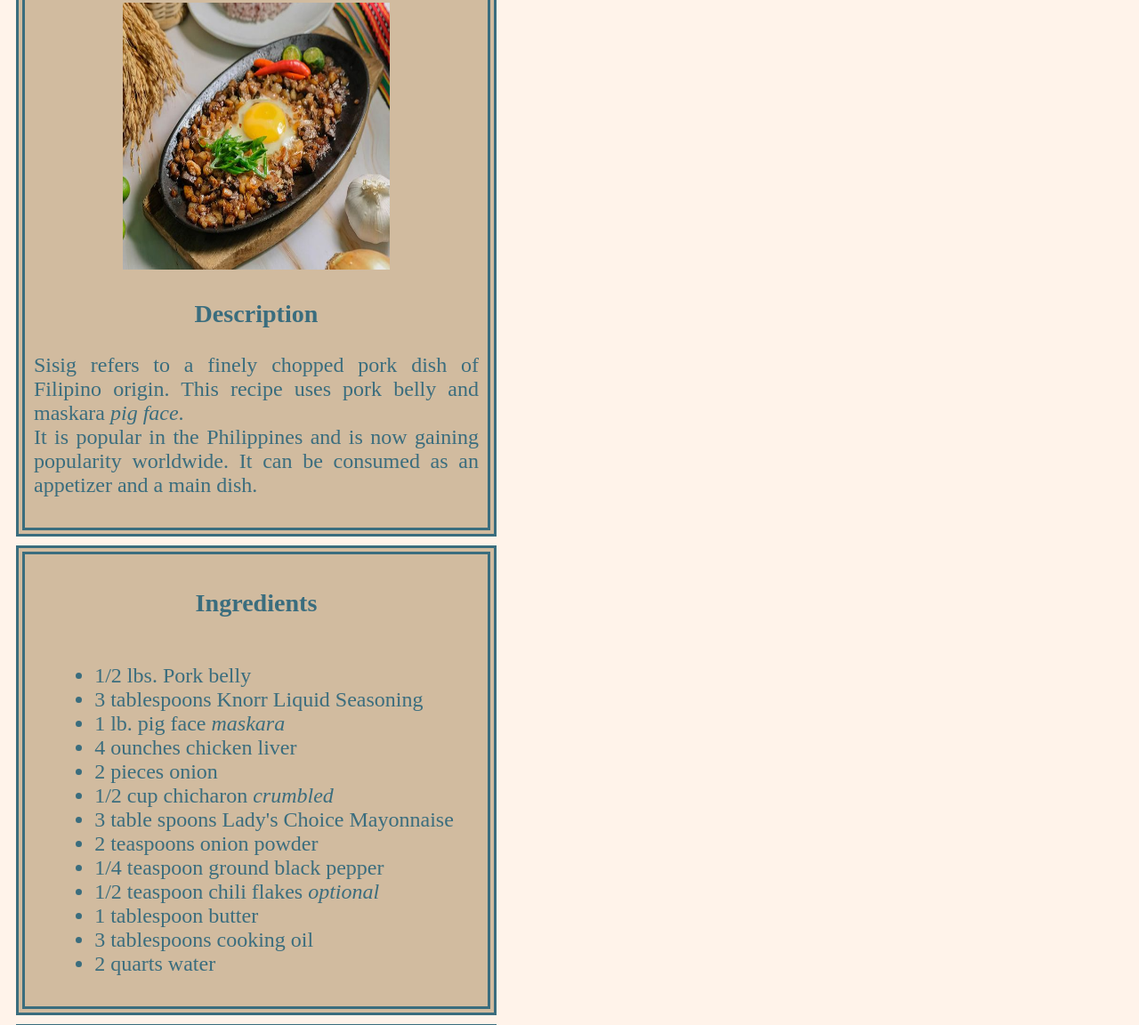
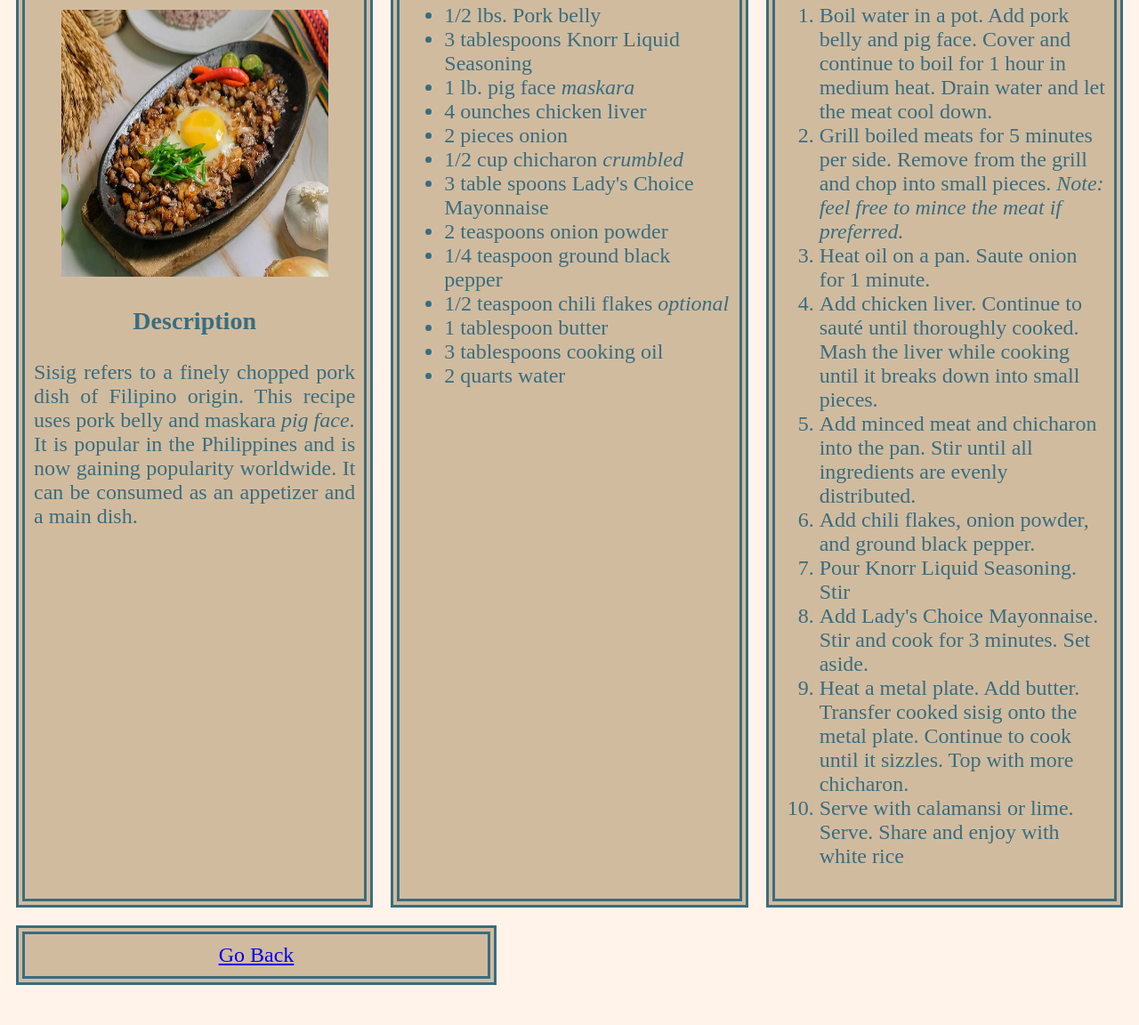
Before and after one commit to VincentBoyles/odin-recipes, a plain HTML site: page recipes/sisig.html in a window 1280 px wide. Shown: the part 146-1298 px from the top of the page at 89% size. After the commit the page ends 1263 px from the top, so only its background shows below. Drawn offline with Linux system fonts and the light colour scheme.

Commit message:
modified recipes pages with better visual

```diff
--- a/recipes/sisig.html
+++ b/recipes/sisig.html
@@ -8,11 +8,11 @@
         <link rel="stylesheet" href="../style.css">
     </head>
     <body>
+        <div class="flex">
         <div class="recipe-title-description">
         <h1 id="recipe-title">Sisig</h1>
         <img src="../images/sisig.jpg" alt="sisig dish" height="300" width="300">
 
-    </body>
         <h3>Description</h3>
         <p>Sisig refers to a finely chopped pork dish of Filipino origin.
            This recipe uses pork belly and maskara <em>pig face</em>.
@@ -68,8 +68,9 @@
             <li>Serve with calamansi or lime. Serve. Share and enjoy with white rice</li>
         </ol>
     </div>
+</div>
     <div class="back">
-        <a href="/index.html">Homepage</a>
+        <a href="/index.html">Go Back</a>
     </div>
     </body>
 </html>
--- a/style.css
+++ b/style.css
@@ -14,9 +14,10 @@ p {
 #recipe-title{
     font-family: Arial, Helvetica, sans-serif;
     font-weight: 1000;
+}
 
+/**********************************************************************/
 
-}
 /*index*/
 #title {
    text-align: center;
@@ -55,3 +56,7 @@ p {
     border-color: #3A6D7E;
     padding: 10px;
 }
+
+.flex{
+    display:flex;
+}
```
Also changed, not shown: recipes/inasal.html (+3 -1 lines), recipes/talong.html (+4 -1 lines).
